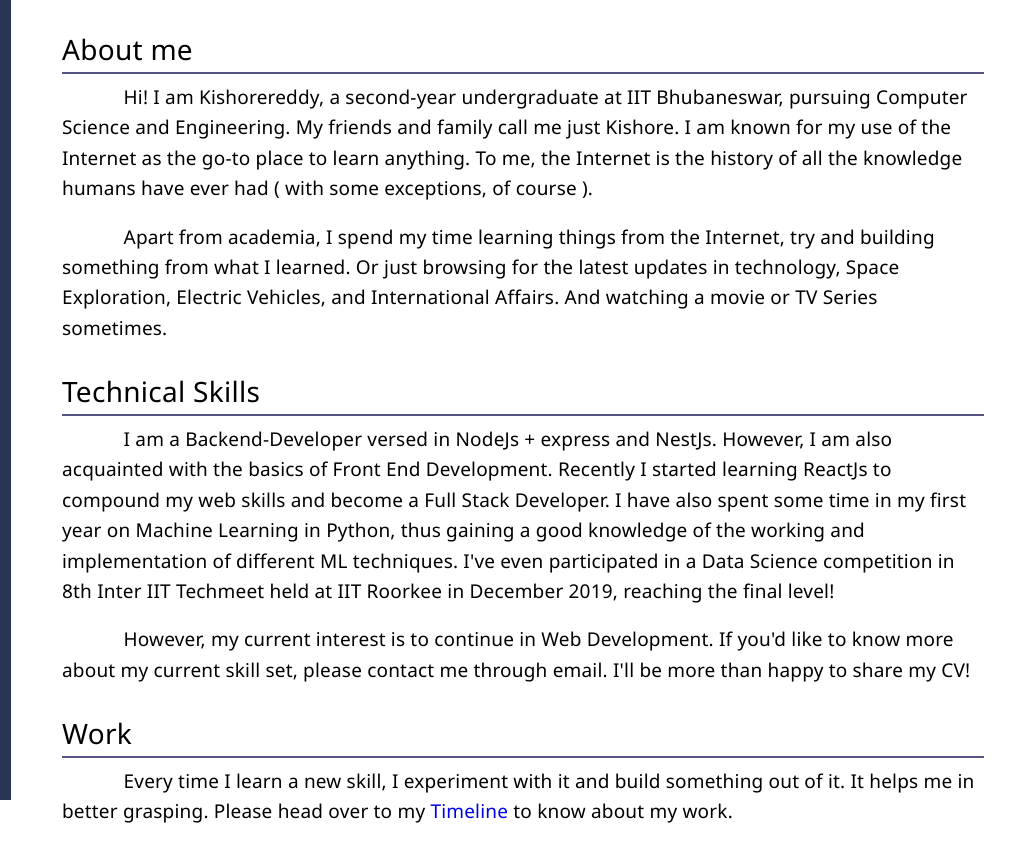
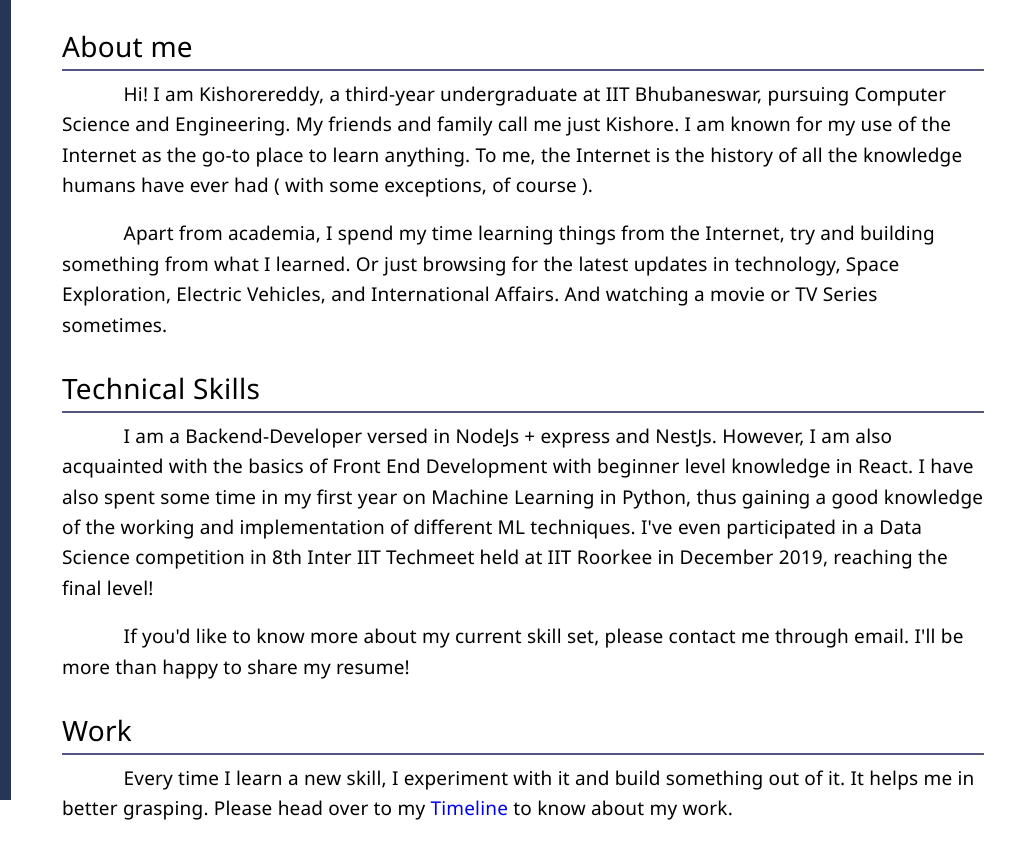
Before and after one commit to kancherlakishorereddy/kancherlakishorereddy.gihub.io, a plain HTML site: page index.html in a window 1280 px wide. Shown: the full height of the page, 258-1280 px from the left. After the commit the page ends 840 px from the top, so only its background shows below. Drawn offline with Linux system fonts and the light colour scheme.

Commit message:
content update

```diff
--- a/index.html
+++ b/index.html
@@ -53,7 +53,7 @@
                 <h2> About me</h2>
                 <p>
                     &nbsp; &nbsp; &nbsp; &nbsp; &nbsp; &nbsp;
-                    Hi! I am Kishorereddy, a second-year undergraduate at IIT Bhubaneswar, pursuing Computer Science and
+                    Hi! I am Kishorereddy, a third-year undergraduate at IIT Bhubaneswar, pursuing Computer Science and
                     Engineering. My friends and family call me just Kishore. I am known for my use of the Internet as
                     the go-to place to learn anything. To me, the Internet is the history of all the knowledge humans
                     have ever had ( with some exceptions, of course ).
@@ -61,8 +61,7 @@
                 <p>
                     &nbsp; &nbsp; &nbsp; &nbsp; &nbsp; &nbsp;
                     Apart from academia, I spend my time learning things from the Internet, try and building something
-                    from
-                    what I learned. Or just browsing for the latest updates in technology, Space Exploration, Electric
+                    from what I learned. Or just browsing for the latest updates in technology, Space Exploration, Electric
                     Vehicles, and International Affairs. And watching a movie or TV Series sometimes.
                 </p><br>
             </div>
@@ -71,18 +70,15 @@
                 <p>
                     &nbsp; &nbsp; &nbsp; &nbsp; &nbsp; &nbsp;
                     I am a Backend-Developer versed in NodeJs + express and NestJs. However, I am also acquainted with
-                    the
-                    basics of Front End Development. Recently I started learning ReactJs to compound my web skills and
-                    become a Full Stack Developer. I have also spent some time in my first year on Machine Learning in
-                    Python, thus gaining a good knowledge of the working and implementation of different ML techniques.
-                    I've
-                    even participated in a Data Science competition in 8th Inter IIT Techmeet held at IIT Roorkee in
-                    December 2019, reaching the final level!
+                    the basics of Front End Development with beginner level knowledge in React. I have also spent some
+                    time in my first year on Machine Learning in Python, thus gaining a good knowledge of the working
+                    and implementation of different ML techniques. I've even participated in a Data Science competition
+                    in 8th Inter IIT Techmeet held at IIT Roorkee in December 2019, reaching the final level!
                 </p><br>
                 <p>
                     &nbsp; &nbsp; &nbsp; &nbsp; &nbsp; &nbsp;
-                    However, my current interest is to continue in Web Development. If you'd like to know more about my
-                    current skill set, please contact me through email. I'll be more than happy to share my CV!
+                    If you'd like to know more about my current skill set, please contact me through email. I'll be more
+                    than happy to share my resume!
                 </p><br>
             </div>
             <div>
@@ -91,7 +87,7 @@
                     &nbsp; &nbsp; &nbsp; &nbsp; &nbsp; &nbsp;
                     Every time I learn a new skill, I experiment with it and build something out of it. It helps me in
                     better grasping. Please head over to my <a href="timeline.html">Timeline</a> to know about my work.
-                </p><br>
+                </p>
             </div>
         </div>
     </div>
--- a/styles.css
+++ b/styles.css
@@ -238,7 +238,7 @@ h3{
     .content{
         float: left;
         width: 72%;
-        padding: 1.5% 3%;
+        padding: 1.25% 3%;
         margin-left: 28%;
     }
     .content p, .date{
@@ -286,7 +286,7 @@ h3{
     .content{
         float: left;
         width: 78%;
-        padding: 1.5% 3%;
+        padding: 1.25% 3%;
         margin-left: 22%;
     }
 
```
Also changed, not shown: timeline.html (+3 -3 lines).
